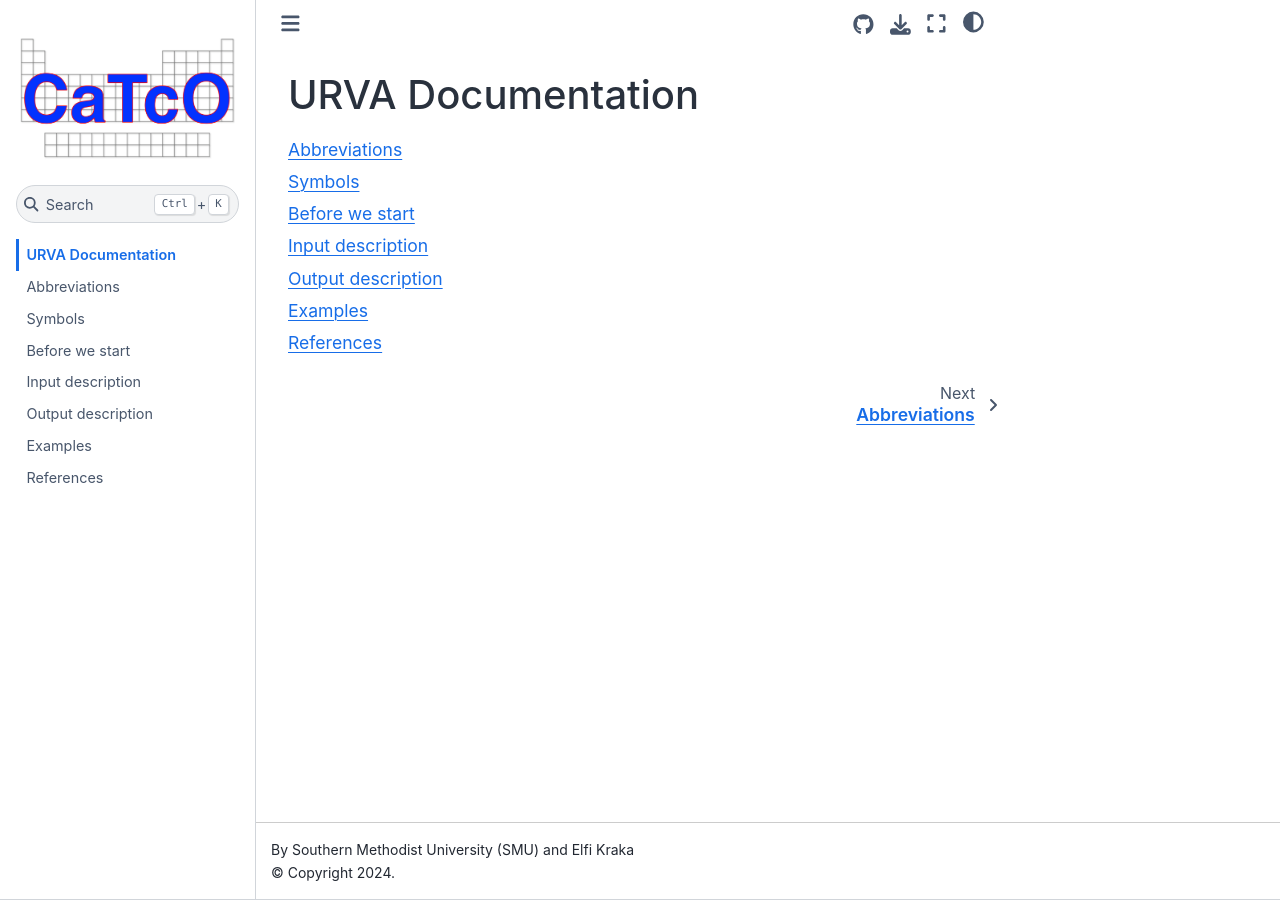
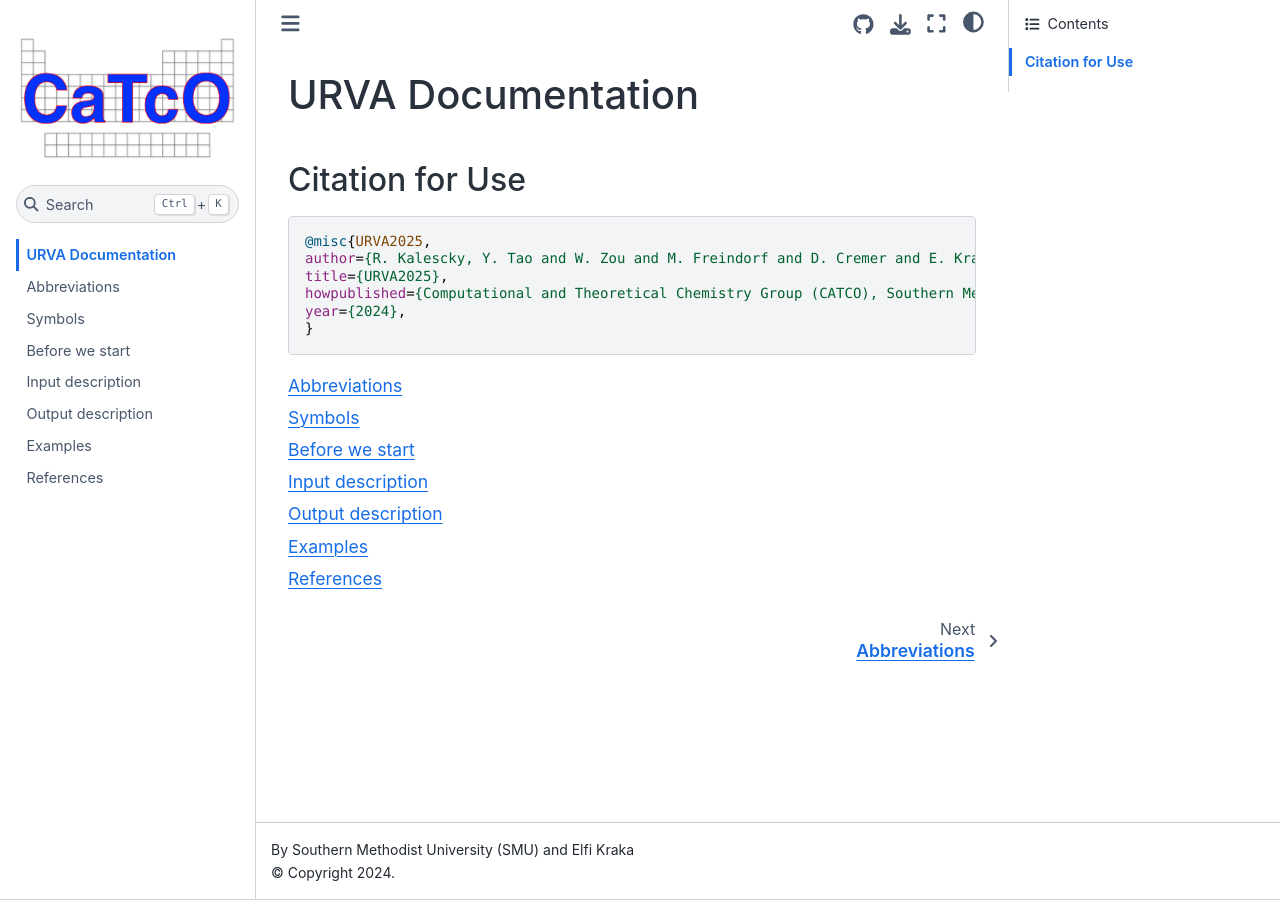
Before and after one commit to SouthernMethodistUniversity/URVA, a Jupyter Book: the page built from docs/index.md, in a window 1280 px wide. Built offline with Jupyter Book 1.0.4 settings and Sphinx 7.4.7 and the Sphinx Book theme 1.1.4, drawn with Linux system fonts in a browser that asks for light colours.

Commit message:
Added citation for use.

````diff
--- a/docs/index.md
+++ b/docs/index.md
@@ -1,4 +1,15 @@
 # URVA Documentation
+
+## Citation for Use
+
+```bibtex
+@misc{URVA2025,
+author={R. Kalescky, Y. Tao and W. Zou and M. Freindorf and D. Cremer and E. Kraka},
+title={URVA2025},
+howpublished={Computational and Theoretical Chemistry Group (CATCO), Southern Methodist University: Dallas, TX, USA},
+year={2024},
+}
+```
 
 ```{tableofcontents}
 ```
````
Also changed, not shown: README.md (+11 -0 lines).
